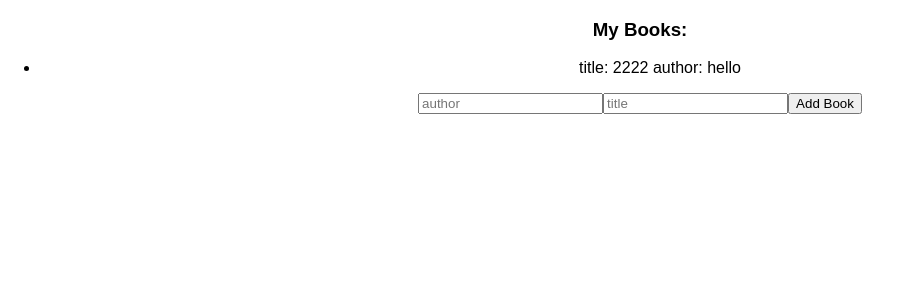
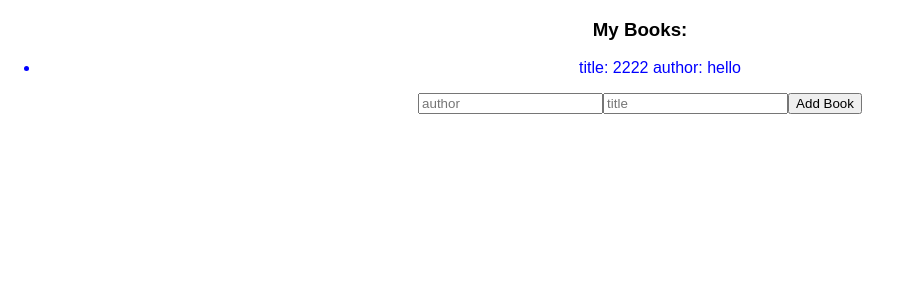
Before and after one commit to davideliason/read_books_react_redux, a React (Create React App) app in the folder client/: page / in a window 1280 px wide. Shown: the top 300 px of the page, without its empty margins (0-901 px from the left). Built offline with nearby package versions, Linux system fonts and the light colour scheme.

Commit message:
aadd onClick function as parameter prop to Book component, as well as read-key parameter which is what will be toggled and as a result changes font color

```diff
--- a/client/src/components/Book.js
+++ b/client/src/components/Book.js
@@ -1,7 +1,7 @@
 import React from 'react';
 
-const Book = ({title,author}) => (
-		<li>
+const Book = ({title,author,read, onClick}) => (
+		<li onClick={onClick} style={{ color: read ? 'blue' : 'red'}}>
 			title: {title} author: {author}
 		</li>
 	)
```
